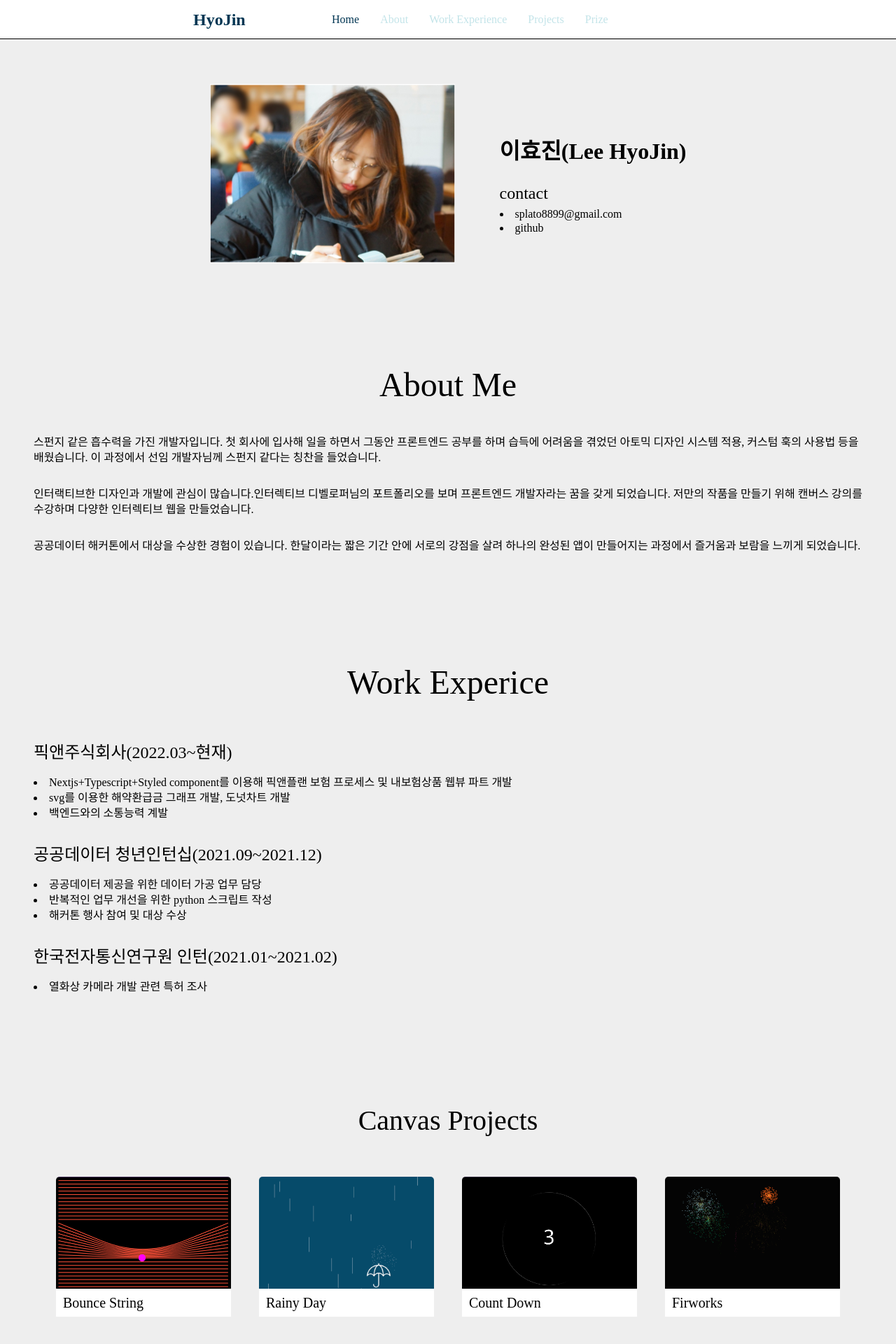
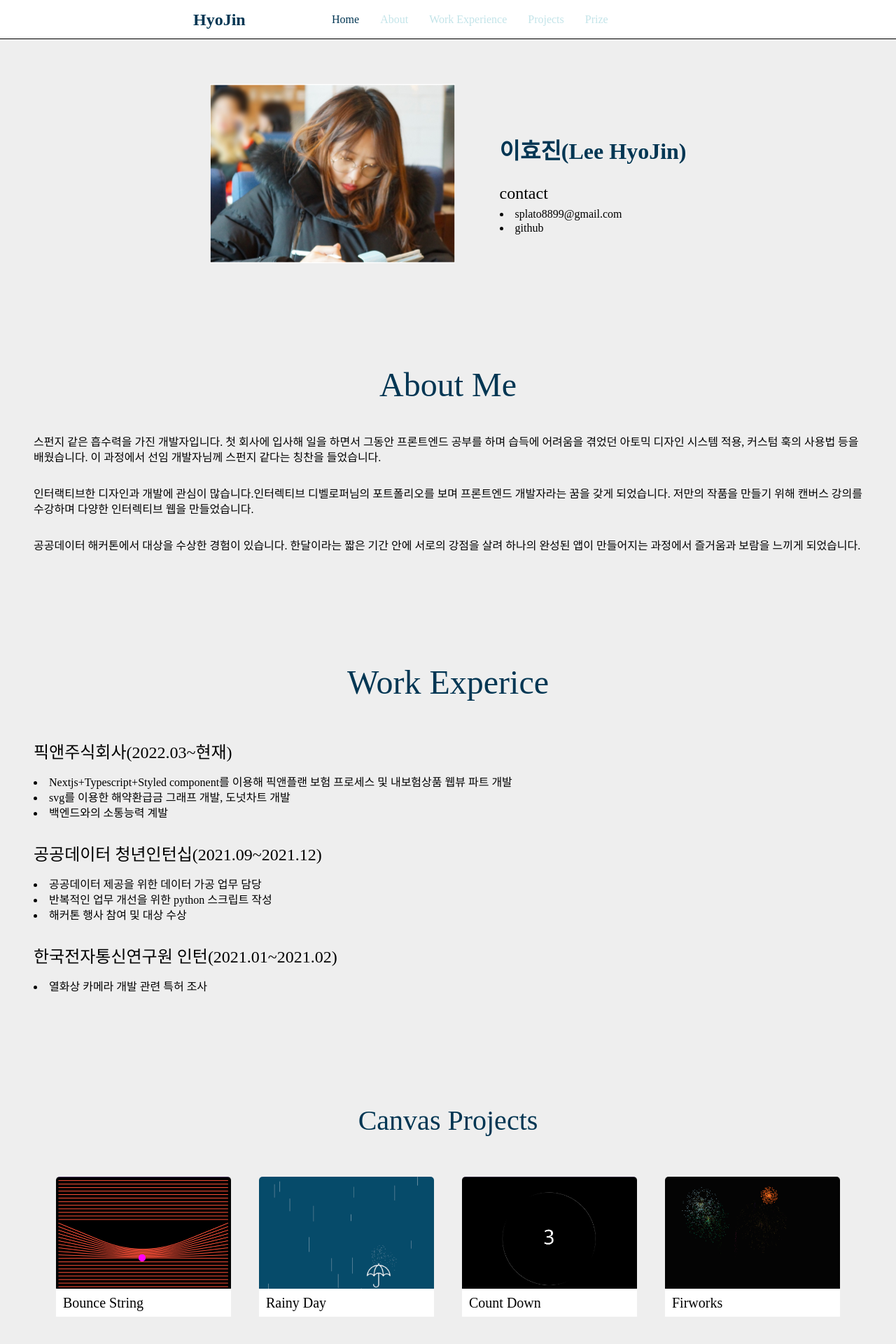
Before and after one commit to hyojinLee-git/portfolio, a React (Vite) app: page / in a window 1280 px wide. Shown: the top 1920 px of the page at 70% size. Built offline with nearby package versions, Linux system fonts and the light colour scheme.

Commit message:
fix: design

```diff
--- a/src/containers/Sections/Section1/style.css
+++ b/src/containers/Sections/Section1/style.css
@@ -18,6 +18,7 @@
 .section1 > .information > h1 {
     font-size: 2rem;
     font-weight: 700;
+    color: var(--color-theme4);
 }
 
 .section1 address {
--- a/src/containers/Sections/Section2/style.css
+++ b/src/containers/Sections/Section2/style.css
@@ -10,6 +10,7 @@
     text-align: center;
     font-weight: 500;
     margin-bottom: 60px;
+    color: var(--color-theme4);
 }
 
 .section2 > p {
--- a/src/containers/Sections/Section3/style.css
+++ b/src/containers/Sections/Section3/style.css
@@ -8,6 +8,7 @@
     text-align: center;
     font-weight: 500;
     margin-bottom: 60px;
+    color: var(--color-theme4);
 }
 .section3 > h3 {
     font-size: 1.5rem;
--- a/src/containers/Sections/Section4/style.css
+++ b/src/containers/Sections/Section4/style.css
@@ -12,6 +12,7 @@
     font-size: 40px;
     margin-bottom: 60px;
     font-weight: 500;
+    color: var(--color-theme4);
 }
 
 .section4 > ul {
```
